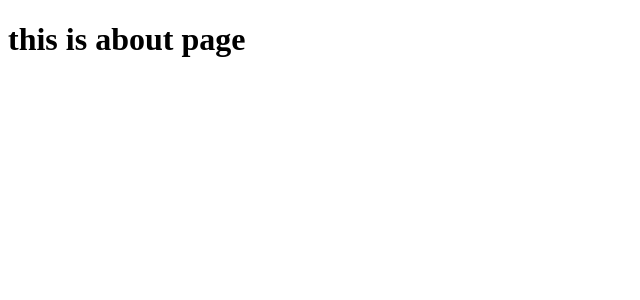
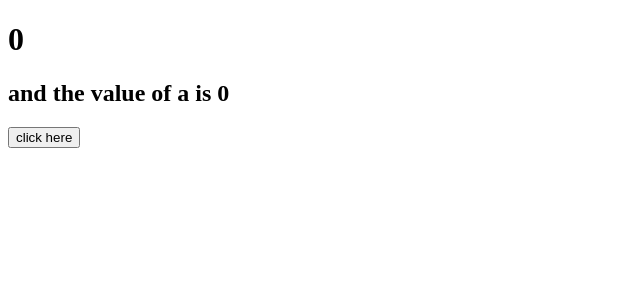
Before and after one commit to mohsin512syed/React_H, a React (Vite) app: page / in a window 1280 px wide. Shown: the top 300 px of the page, without its empty margins (0-640 px from the left). Built offline with nearby package versions, Linux system fonts and the light colour scheme.

Commit message:
UseRef hook create a mutable ref

```diff
--- a/src/App.jsx
+++ b/src/App.jsx
@@ -10,9 +10,10 @@ import './App.css'
 // import  Reducer1  from './components/Reducer1'
 // import Memo from './components/useMemo/memo'
 // import Home from './components/CallBack/Home'
-import { BrowserRouter, Routes, Route } from 'react-router-dom'
-import About from './components/About'
-import Contact from './components/Contact'
+// import { BrowserRouter, Routes, Route } from 'react-router-dom'
+// import About from './components/About'
+// import Contact from './components/Contact'
+import Index from './components/UseRef'
 
 function App() {
 
@@ -29,12 +30,13 @@ function App() {
       </BioProvider> */}
       {/* <Memo /> */}
       {/* <Home/> */}
-      <BrowserRouter>
+      {/* <BrowserRouter>
         <Routes>
           <Route exact path='/' element={<About/>} />
           <Route path='/contact' element={<Contact/>} />
         </Routes>
-      </BrowserRouter>
+      </BrowserRouter> */}
+      <Index />
     </>
   )
 }
--- /dev/null
+++ b/src/components/UseRef/Index.jsx
@@ -0,0 +1,17 @@
+import { useState , useRef } from 'react'
+const Index = () => {
+    const [count, setCount] = useState(0)
+    let a = useRef(0)
+    const BtnFunc = () => {
+        return (setCount(count + 1),  a.current=a.current+1);
+    }
+    return (
+        <>
+            <h1>{count}</h1>
+            <h2>and the value of a is {a.current}</h2>
+            <button onClick={BtnFunc}> click here</button>
+        </>
+
+    )
+}
+export default Index
```
Also changed, not shown: 1 other file (tests, documents, lock files or other folders).
